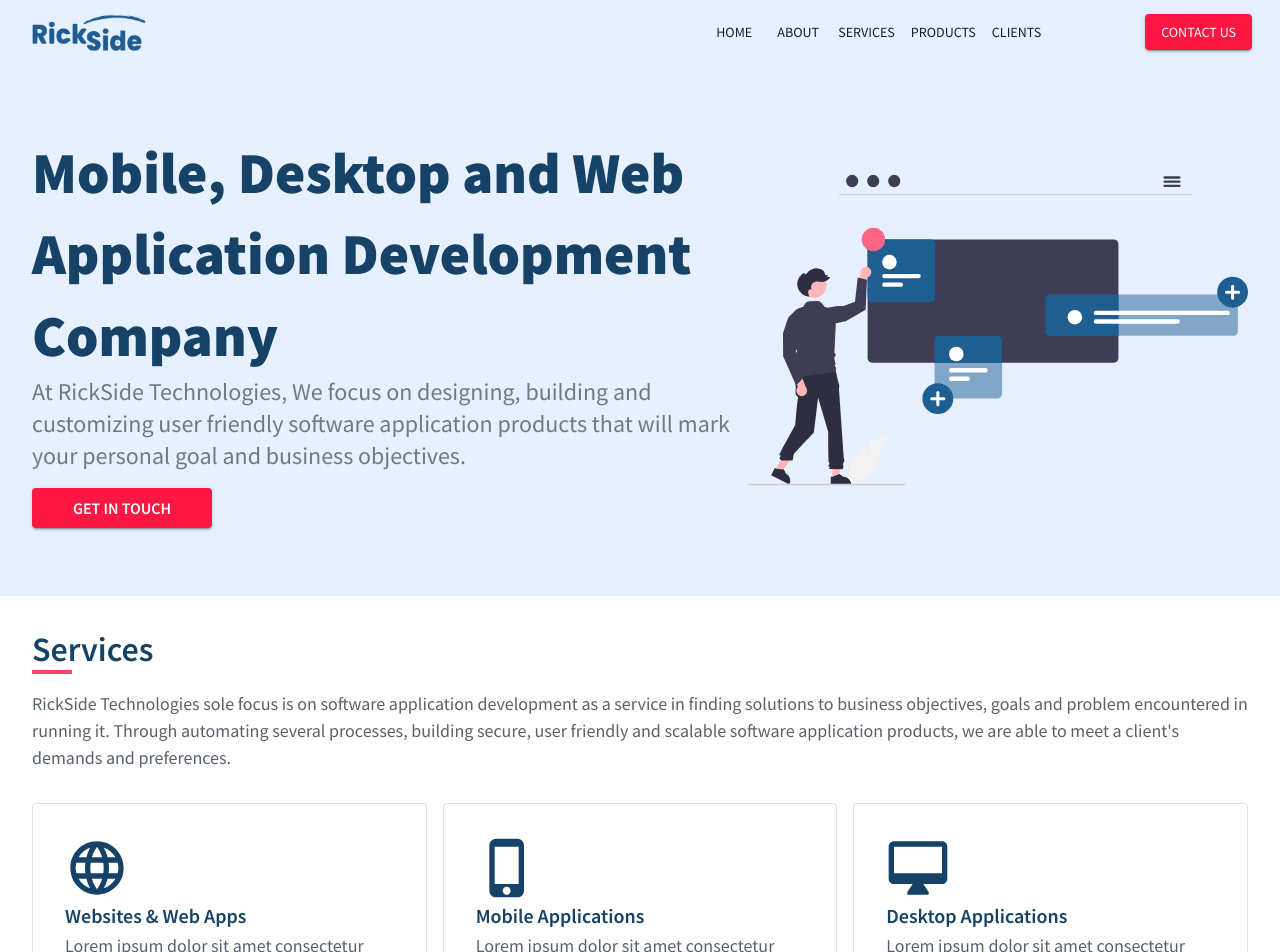
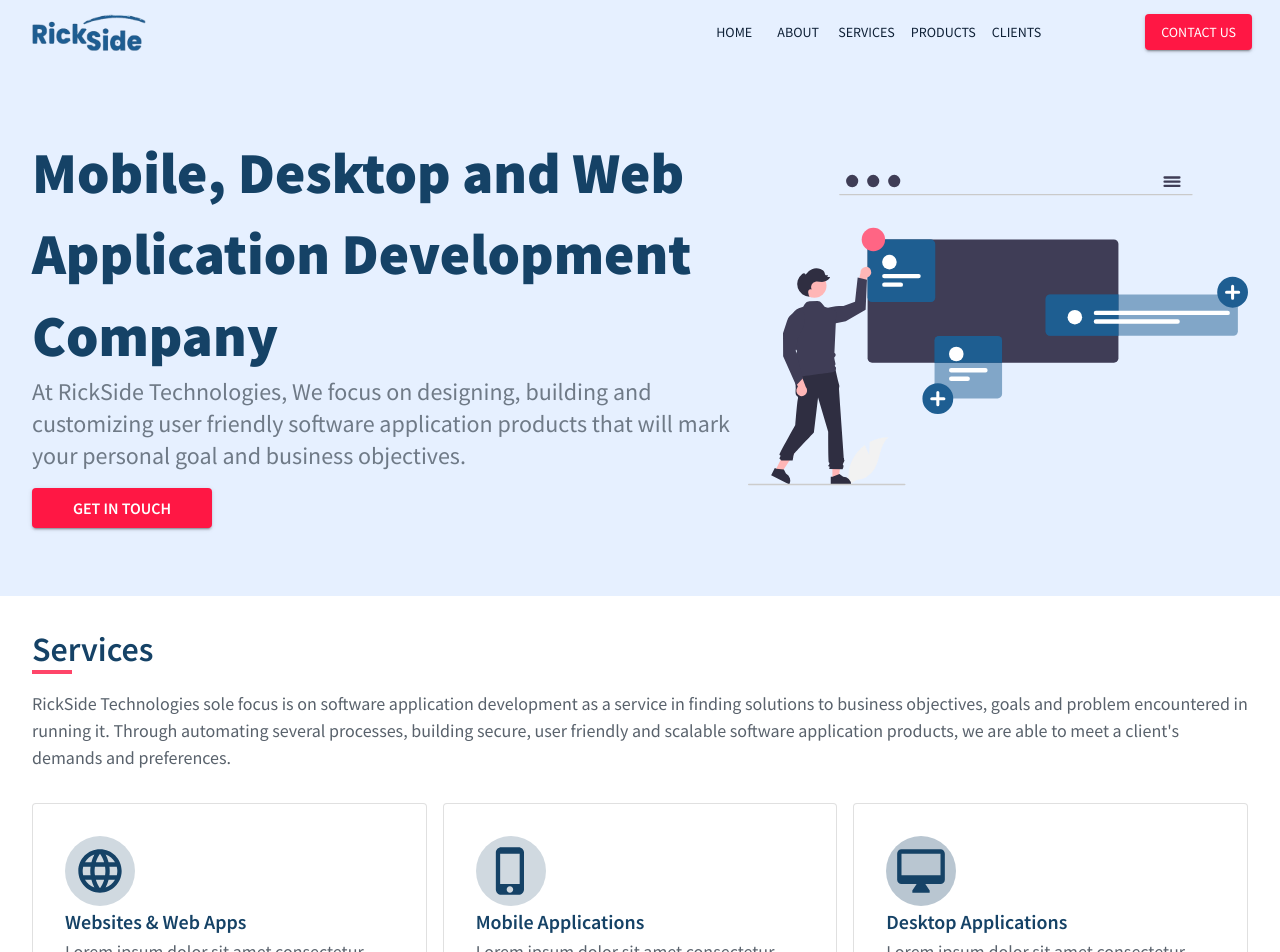
Before and after one commit to erick16-max/rickside, a Next.js app: page / in a window 1280 px wide. Shown: the top 952 px of the page. Built offline with nearby package versions, Linux system fonts and the light colour scheme.

Commit message:
service section

```diff
--- a/container/Services.tsx
+++ b/container/Services.tsx
@@ -1,5 +1,5 @@
 //@ts-nocheck
-import { Box, Grid, Typography , Card } from '@mui/material'
+import { Box, Grid, Typography , Card, Avatar } from '@mui/material'
 import React from 'react'
 import LanguageOutlinedIcon from '@mui/icons-material/LanguageOutlined';
 import PhoneIphoneOutlinedIcon from '@mui/icons-material/PhoneIphoneOutlined';
@@ -60,7 +60,9 @@ export const Services = () => {
                         flexDirection={'column'}
                         color='#154266'
                     >
-                         <LanguageOutlinedIcon sx={{fontSize: 64}}/>
+                        <Avatar sx={{ bgcolor: '#d0d9e0', width:70, height: 70 }}>
+                            <LanguageOutlinedIcon  sx={{fontSize: 84, color: '#154266', p: 2,}}/>
+                        </Avatar>
                          <Typography
                             fontWeight={600}
                             variant='h6'
@@ -93,7 +95,10 @@ export const Services = () => {
                         flexDirection={'column'}
                         color='#154266'
                     >
-                         <PhoneIphoneOutlinedIcon sx={{fontSize: 64}}/>
+                         <Avatar sx={{ bgcolor: '#d0d9e0', width:70, height: 70 }}>
+                            <PhoneIphoneOutlinedIcon  sx={{fontSize: 84, color: '#154266', p: 2,}}/>
+                        </Avatar>
+
                          <Typography
                             fontWeight={600}
                             variant='h6'
@@ -126,7 +131,9 @@ export const Services = () => {
                         flexDirection={'column'}
                         color='#154266'
                     >
-                         <DesktopMacOutlinedIcon sx={{fontSize: 64}}/>
+                        <Avatar sx={{ bgcolor: '#b9c6d1', width:70, height: 70 }}>
+                            <DesktopMacOutlinedIcon  sx={{fontSize: 84, color: '#154266', p: 2,}}/>
+                        </Avatar>
                          <Typography
                             fontWeight={600}
                             variant='h6'
--- a/pages/index.tsx
+++ b/pages/index.tsx
@@ -31,10 +31,10 @@ const [navBg, setNavBg] = useState<boolean>(false);
   return (
     <>
       <Head>
-        <title>Rickside - Software Development Company</title>
+        <title>Rickside Tech - Software Development Company</title>
         <meta name="description" content="Generated by create next app" />
         <meta name="viewport" content="width=device-width, initial-scale=1" />
-        <link rel="icon" href="/favicon.ico" />
+        <link rel="icon" href="/img/fav.png" />
       </Head>
 
       <Suspense fallback={<Loader />}>
```
Also changed, not shown: public/img/fav.png (added).
